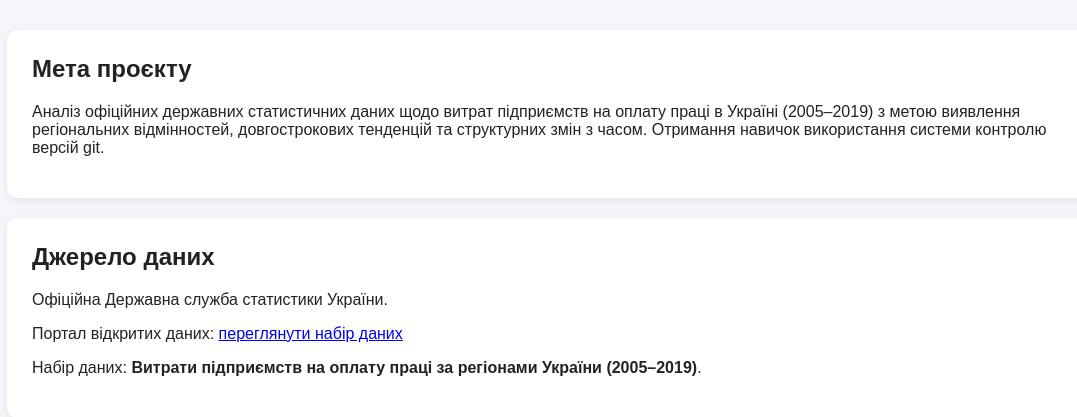
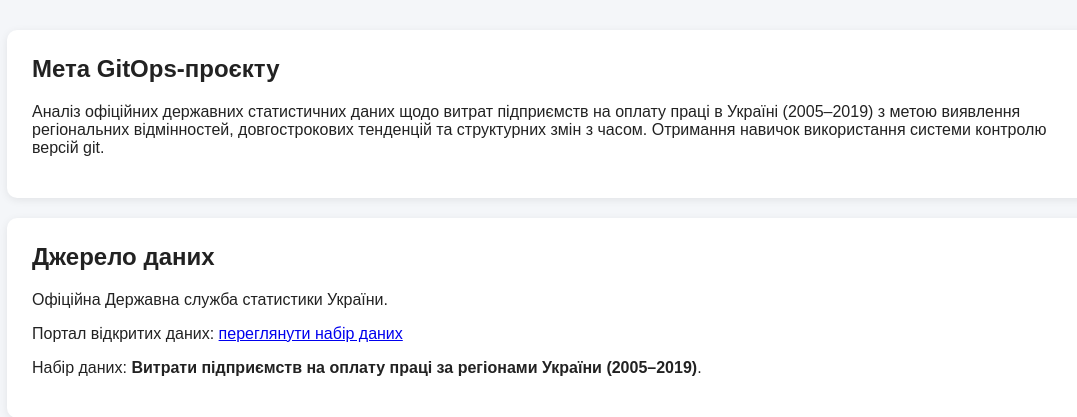
Before and after one commit to AndShelep/labor-costs-ai-analytics, a Flask app: page / in a window 1280 px wide. Shown: the part 105-522 px from the top of the page, without its empty margins (83-1160 px from the left). Run offline with Flask 3, Linux system fonts and the light colour scheme.

Commit message:
Update web page text via GitOps

```diff
--- a/gitops/app/deployment.yaml
+++ b/gitops/app/deployment.yaml
@@ -18,3 +18,6 @@ spec:
           image: andshelep/labor-web:latest
           ports:
             - containerPort: 5000
+          env:
+            - name: APP_VERSION
+              value: "v2"
--- a/web/templates/index.html
+++ b/web/templates/index.html
@@ -19,7 +19,7 @@
 
     <main class="container">
         <section class="card">
-            <h2>Мета проєкту</h2>
+            <h2>Мета GitOps-проєкту</h2>
             <p>
                 Аналіз офіційних державних статистичних даних щодо витрат підприємств
                 на оплату праці в Україні (2005–2019) з метою виявлення регіональних
```
